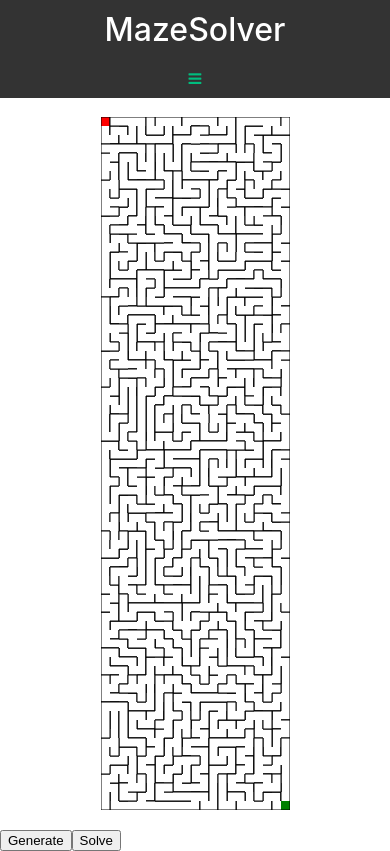
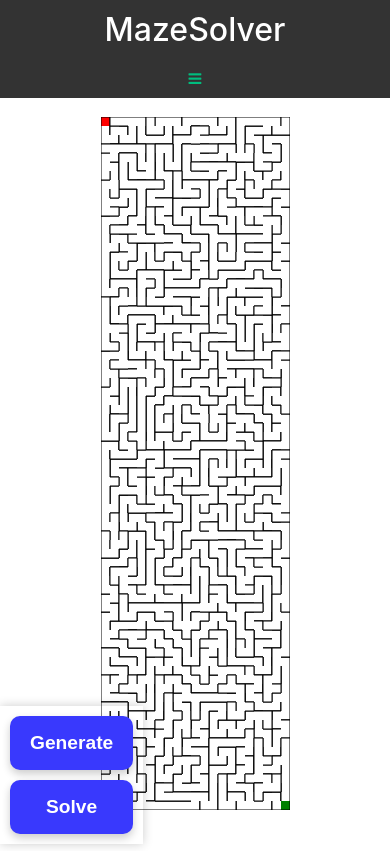
Before and after one commit to WukoSiric/vue-maze-visualizer, a Vue app: page / in a window 390 px wide. Built offline with nearby package versions, Linux system fonts and the light colour scheme.

Commit message:
Floating buttons working on mobile

```diff
--- a/src/App.vue
+++ b/src/App.vue
@@ -7,6 +7,7 @@ export default {
   data() {
     return {
       mazeGridRef: null,
+      isMobile: window.innerWidth < 1024,
     };
   },
   methods: {
@@ -18,9 +19,16 @@ export default {
       const solvingAlgorithm = eventInfo;
       this.mazeGridRef.solveMaze(solvingAlgorithm);
     },
+    updateIsMobile() {
+      this.isMobile = window.innerWidth < 1024;
+    },
   },
   mounted() {
     this.mazeGridRef = this.$refs.mazeGridRef;
+    window.addEventListener('resize', this.updateIsMobile);
+  },
+  unmounted() {
+    window.removeEventListener('resize', this.updateIsMobile);
   },
   components: {
     NavBar,
@@ -36,12 +44,40 @@ export default {
   </header>
   <main>
     <MazeGrid ref="mazeGridRef"></MazeGrid>
-    <FloatingButton buttonText="Generate" :buttonFunction="generateMaze"></FloatingButton>
-    <FloatingButton buttonText="Solve" :buttonFunction="solveMaze"></FloatingButton>
+    <div class="floatingButtons" :class="{ hidden: !isMobile}">
+      <div class="buttonsContainer">
+        <FloatingButton buttonText="Generate" :buttonFunction="generateMaze"></FloatingButton>
+        <FloatingButton buttonText="Solve" :buttonFunction="solveMaze"></FloatingButton>
+      </div>
+    </div>
   </main>
 </template>
 
 <style scoped>
+.hidden {
+  display: none;
+}
+.floatingButtons {
+  position: fixed;
+  bottom: 0;
+  left: 0;
+  display: flex;
+  justify-content: center;
+  align-items: center;
+  gap: 10px;
+  padding: 10px;
+  box-shadow: 0 0 10px 0 rgba(0, 0, 0, 0.2);
+
+}
+
+.buttonsContainer {
+  display: flex;
+  flex-direction: column;
+  /* align-items: center; */
+  /* margin: 0 auto; Center the buttons horizontally */
+  gap: 10px;
+}
+
 @media (min-width: 1024px) {
   main {
     padding-left: 80px;
--- a/src/components/FloatingButton.vue
+++ b/src/components/FloatingButton.vue
@@ -25,7 +25,20 @@ export default {
 </script>
 
 <template>
-	<button ref="button" @click="buttonFunction"> {{ buttonText }} </button>
+  <link rel="stylesheet" href="https://cdnjs.cloudflare.com/ajax/libs/font-awesome/4.7.0/css/font-awesome.min.css">
+	<button id="floating-button" ref="button" @click="buttonFunction"> {{ buttonText }} </button>
 </template>
 
-<style></style>
+<style>
+#floating-button {
+	background-color: rgb(57, 57, 253);
+	color: white;
+	padding: 16px 20px;
+	font-size: 1.2rem;
+	font-weight: bold;
+	border: none;
+	cursor: pointer;
+	border-radius: 10px;
+	box-shadow: 0 4px 8px 0 rgba(0, 0, 0, 0.2);
+}
+</style>
```
